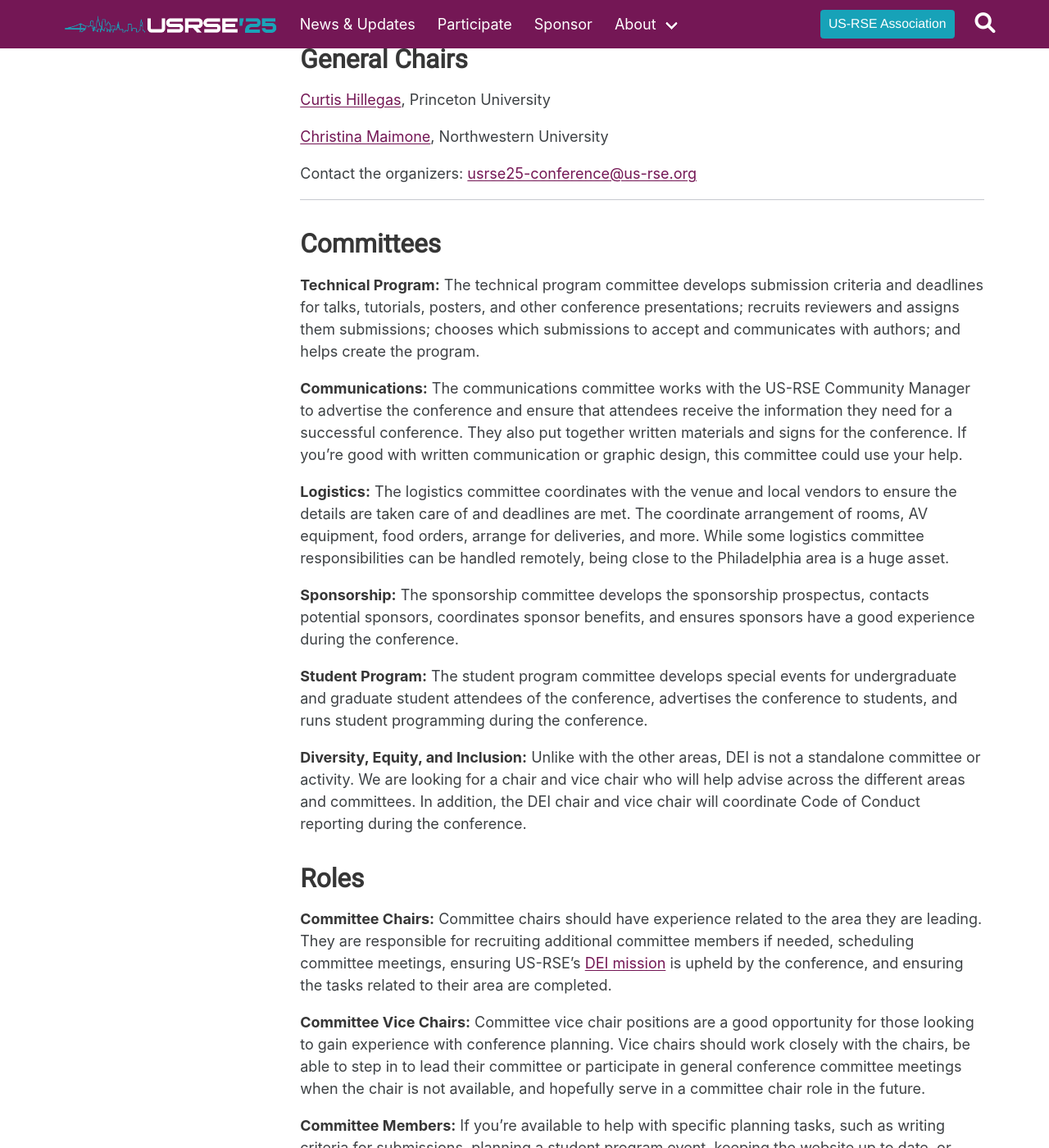
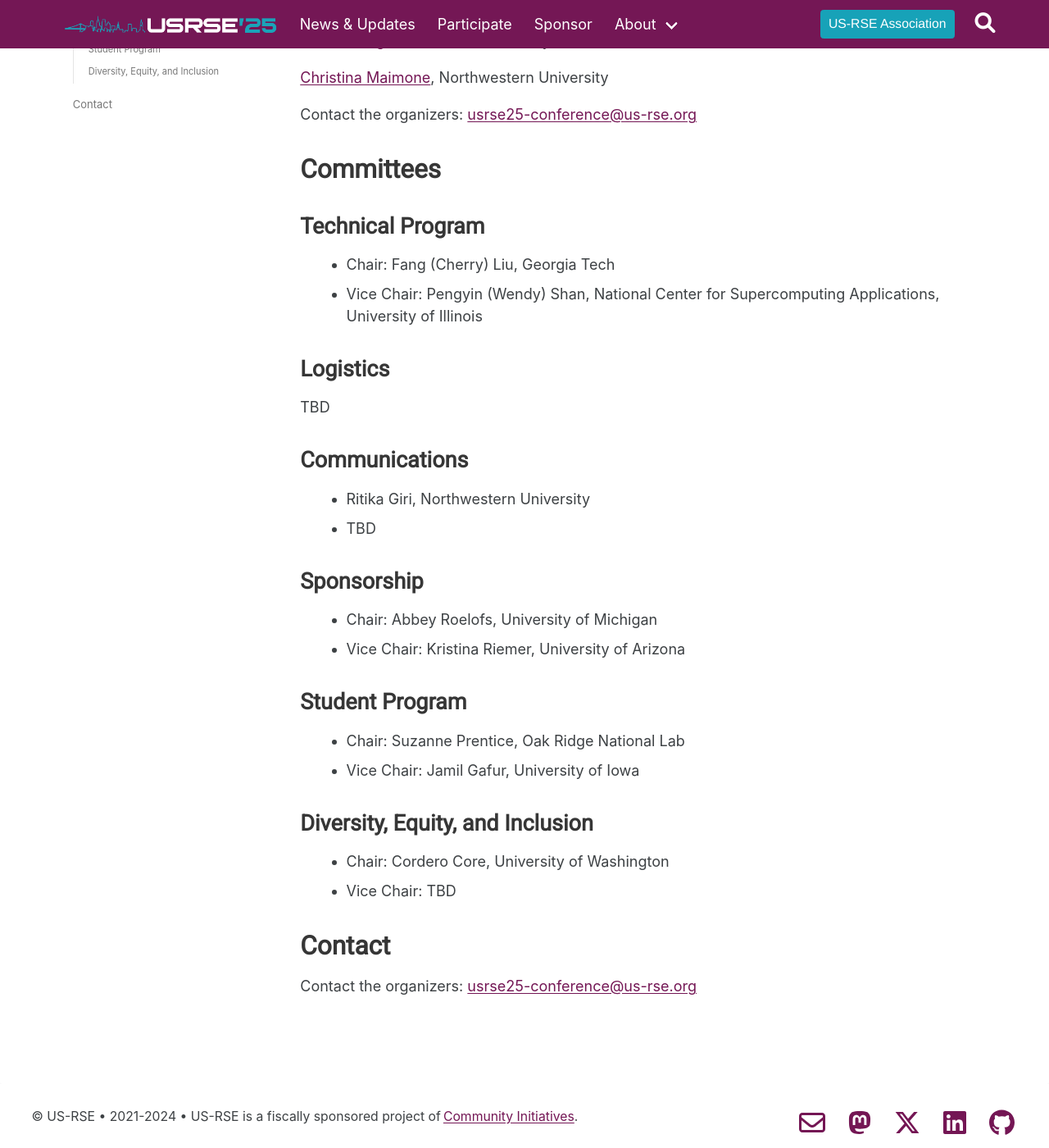
Before and after one commit to USRSE/usrse25, a Jekyll site: the page built from pages/about/organization.md, in a window 1280 px wide and 1400 px high, scrolled down 338 px. Shown: the whole window at 82% size. Built offline with Jekyll 4.4.1, drawn with Linux system fonts in a browser that asks for light colours; a style sheet for code colours, icons or effects is not loaded; some of the changed text lies outside the part shown.

Commit message:
Update organization.md

```diff
--- a/pages/about/organization.md
+++ b/pages/about/organization.md
@@ -7,9 +7,7 @@
 set_last_modified: true
 ---
 
-We are currently looking for volunteers for the USRSE'25 Planning Committee.  Details on available roles are below.
-
-If the conference planning committee isn't for you, don't worry!  There will be additional opportunities to volunteer as a reviewer, for support tasks during the conference, and for organizing virtual events.
+Our planning committees are looking for volunteers.  If you would like to help make the conference a success, reach out to the committee chairs on the US-RSE Slack or email [usrse25-conference@us-rse.org](mailto:usrse25-conference@us-rse.org).
 
 <hr>
 
@@ -21,50 +19,38 @@
 
 Contact the organizers: [usrse25-conference@us-rse.org](mailto:usrse25-conference@us-rse.org)
 
-<hr>
-
-
 
 ## Committees
 
-**Technical Program:** The technical program committee develops submission criteria and deadlines for talks, tutorials, posters, and other conference presentations; recruits reviewers and assigns them submissions; chooses which submissions to accept and communicates with authors; and helps create the program.
+### Technical Program
 
-**Communications:** The communications committee works with the US-RSE Community Manager to advertise the conference and ensure that attendees receive the information they need for a successful conference.  They also put together written materials and signs for the conference.  If you're good with written communication or graphic design, this committee could use your help.
+* Chair: Fang (Cherry) Liu, Georgia Tech
+* Vice Chair: Pengyin (Wendy) Shan, National Center for Supercomputing Applications, University of Illinois
 
-**Logistics:** The logistics committee coordinates with the venue and local vendors to ensure the details are taken care of and deadlines are met.  The coordinate arrangement of rooms, AV equipment, food orders, arrange for deliveries, and more.  While some logistics committee responsibilities can be handled remotely, being close to the Philadelphia area is a huge asset.
+### Logistics
 
-**Sponsorship:** The sponsorship committee develops the sponsorship prospectus, contacts potential sponsors, coordinates sponsor benefits, and ensures sponsors have a good experience during the conference.
+TBD
 
-**Student Program:** The student program committee develops special events for undergraduate and graduate student attendees of the conference, advertises the conference to students, and runs student programming during the conference.
+### Communications
 
-**Diversity, Equity, and Inclusion:** Unlike with the other areas, DEI is not a standalone committee or activity.  We are looking for a chair and vice chair who will help advise across the different areas and committees.  In addition, the DEI chair and vice chair will coordinate Code of Conduct reporting during the conference.
+* Ritika Giri, Northwestern University
+* TBD
 
-## Roles
+### Sponsorship
 
-**Committee Chairs:** Committee chairs should have experience related to the area they are leading.  They are responsible for recruiting additional committee members if needed, scheduling committee meetings, ensuring US-RSE's [DEI mission](https://us-rse.org/about/dei-mission/) is upheld by the conference, and ensuring the tasks related to their area are completed.
+* Chair: Abbey Roelofs, University of Michigan
+* Vice Chair: Kristina Riemer, University of Arizona
 
-**Committee Vice Chairs:** Committee vice chair positions are a good opportunity for those looking to gain experience with conference planning.  Vice chairs should work closely with the chairs, be able to step in to lead their committee or participate in general conference committee meetings when the chair is not available, and hopefully serve in a committee chair role in the future.
+### Student Program
 
-**Committee Members:** If you're available to help with specific planning tasks, such as writing criteria for submissions, planning a student program event, keeping the website up to date, or creating signs for the conference, please consider joining one of the committees as a member.
+* Chair: Suzanne Prentice, Oak Ridge National Lab
+* Vice Chair: Jamil Gafur, University of Iowa
 
+### Diversity, Equity, and Inclusion
 
+* Chair: Cordero Core, University of Washington
+* Vice Chair: TBD
 
-## Expectations for Volunteers
-
-* **Time Commitment**: Participating in the conference planning committee is a year-long commitment.  Meetings will begin in December 2024 and continue through the conference in October 2025.
-* **US-RSE Membership:** Volunteers should be members of US-RSE.  It's free to [join](https://us-rse.org/join).
-* **Conference Attendance:** Committee chairs and vice chairs are expected to register for and attend the conference in Philadelphia in October 2025.  All committee members are highly encouraged to attend as well.  Volunteers are welcome to apply for any available travel support for the conference, but financial support for attendance is not guaranteed.
-* **Meetings:**
-  * General Conference Committee Meetings will be held on Friday afternoons at 3pm Eastern time.  Committee chairs are expected to attend the general meetings.  Committee vice chairs are strongly encouraged to attend, and other committee members are welcome.  General conference committee meetings will initially be held monthly, then biweekly, then weekly in the last few months before the conference.
-  * Topical committee meetings will be scheduled as needed by the committee chairs.
-
-
-
-## How to Volunteer
-
-Please let us know what roles you're interested in by filling out [this form](https://docs.google.com/forms/d/e/1FAIpQLSeZtscseKdoO_mIE-RIZcRYNu2oFONa4gbwDTzbgHHA63Wztg/viewform?usp=sf_link) by November 30, 2024.
-
- <a href="https://docs.google.com/forms/d/e/1FAIpQLSeZtscseKdoO_mIE-RIZcRYNu2oFONa4gbwDTzbgHHA63Wztg/viewform?usp=sf_link" target="_blank" class="btn btn-info btn-lg" role="button" alt="Volunteer for the planning committee">Volunteer</a>
 
 
 ## Contact
```
